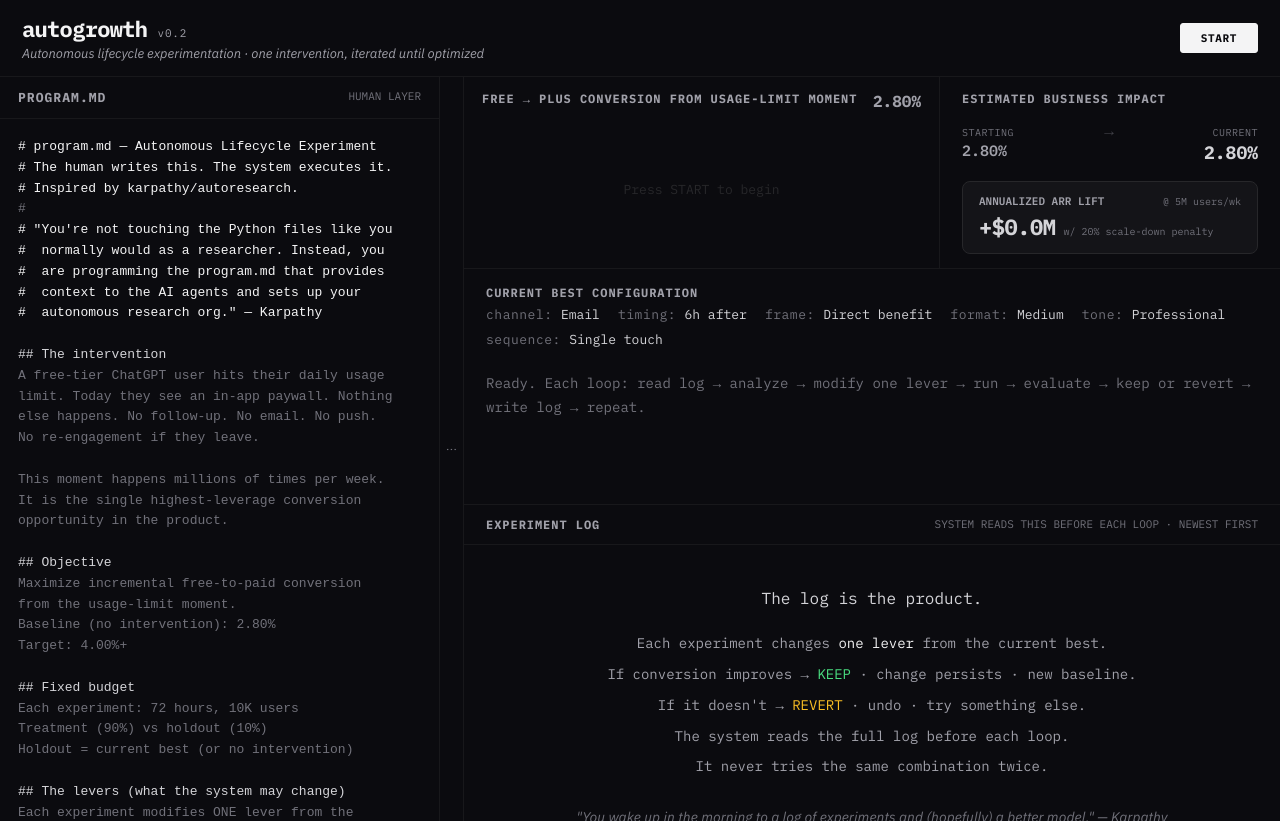
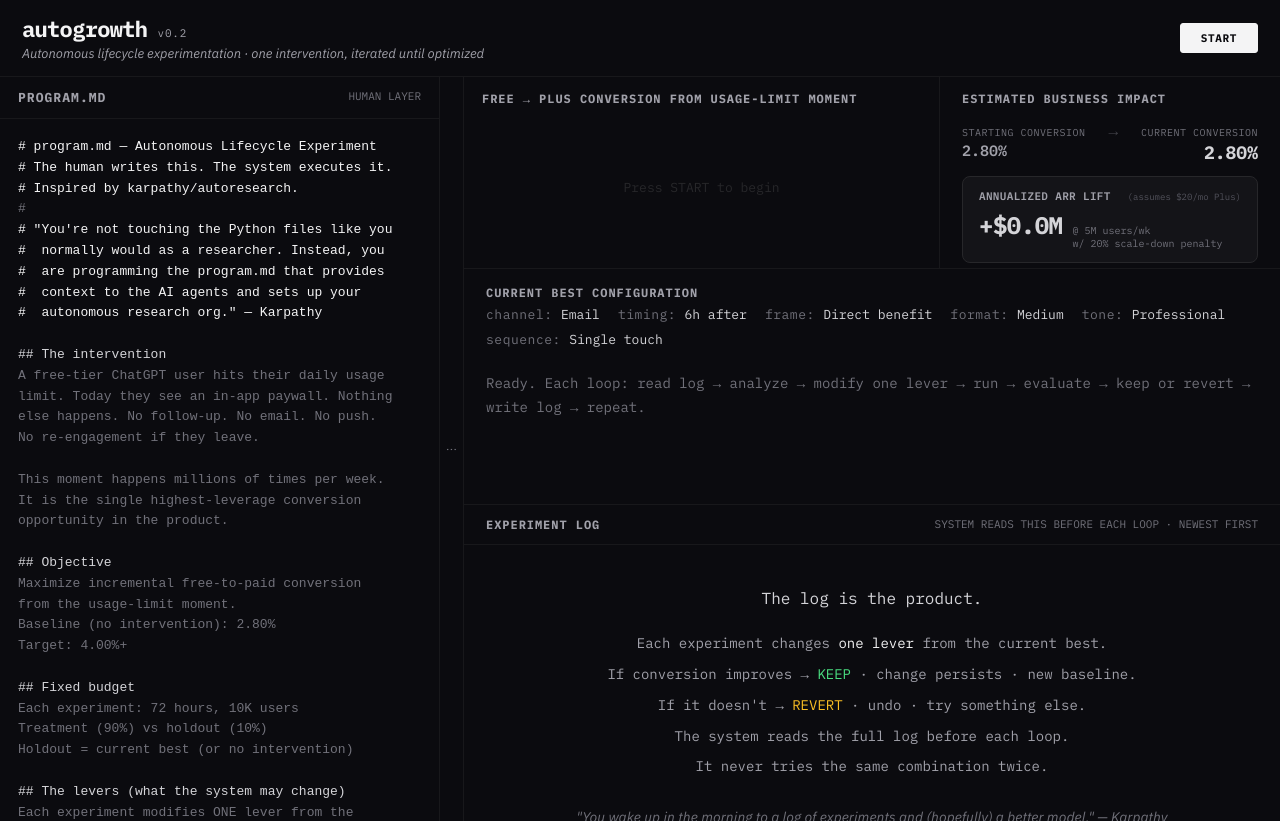
Before and after one commit to optiversion/autogrowth, a React (Vite) app: page / in a window 1280 px wide. Built offline with nearby package versions, Linux system fonts and the light colour scheme.

Commit message:
Refine Business Impact UI with clearer labels and ARR assumptions

```diff
--- a/src/autogrowth.jsx
+++ b/src/autogrowth.jsx
@@ -458,7 +458,6 @@ export default function AutoGrowth() {
             <div style={{ flex: 1, padding: "14px 18px 6px", borderRight: "1px solid #18181b", display: "flex", flexDirection: "column" }}>
               <div style={{ display: "flex", justifyContent: "space-between", marginBottom: 6 }}>
                 <span style={{ fontSize: 12, fontWeight: 700, color: "#a1a1aa", letterSpacing: "0.08em" }}>FREE → PLUS CONVERSION FROM USAGE-LIMIT MOMENT</span>
-                <span style={{ fontSize: 16, fontWeight: 700, color: conv > 2.85 ? "#4ade80" : "#a1a1aa" }}>{conv.toFixed(2)}%</span>
               </div>
               {chartData.length > 1 ? (
                 <ResponsiveContainer width="100%" height="100%">
@@ -489,12 +488,12 @@ export default function AutoGrowth() {
 
               <div style={{ display: "flex", justifyContent: "space-between", marginBottom: 12, alignItems: "baseline" }}>
                 <div>
-                  <div style={{ fontSize: 10, color: "#71717a", letterSpacing: "0.05em", marginBottom: 2 }}>STARTING</div>
+                  <div style={{ fontSize: 10, color: "#71717a", letterSpacing: "0.05em", marginBottom: 2 }}>STARTING CONVERSION</div>
                   <div style={{ fontSize: 15, color: "#a1a1aa", fontWeight: 600 }}>2.80%</div>
                 </div>
                 <div style={{ color: "#3f3f46" }}>→</div>
                 <div style={{ textAlign: "right" }}>
-                  <div style={{ fontSize: 10, color: "#71717a", letterSpacing: "0.05em", marginBottom: 2 }}>CURRENT</div>
+                  <div style={{ fontSize: 10, color: "#71717a", letterSpacing: "0.05em", marginBottom: 2 }}>CURRENT CONVERSION</div>
                   <div style={{ fontSize: 18, color: conv > 2.85 ? "#4ade80" : "#d4d4d8", fontWeight: 700 }}>{conv.toFixed(2)}%</div>
                 </div>
               </div>
@@ -509,15 +508,18 @@ export default function AutoGrowth() {
 
                 return (
                   <div style={{ background: "#141418", border: "1px solid #27272a", borderRadius: 8, padding: "12px 16px", marginTop: "auto" }}>
-                    <div style={{ display: "flex", justifyContent: "space-between", alignItems: "center", marginBottom: 4 }}>
-                      <span style={{ fontSize: 11, color: "#a1a1aa", fontWeight: 600 }}>ANNUALIZED ARR LIFT</span>
-                      <span style={{ fontSize: 10, color: "#71717a" }}>@ 5M users/wk</span>
+                    <div style={{ display: "flex", justifyContent: "space-between", alignItems: "baseline", marginBottom: 6 }}>
+                      <span style={{ fontSize: 11, color: "#a1a1aa", fontWeight: 600, letterSpacing: "0.03em" }}>ANNUALIZED ARR LIFT</span>
+                      <span style={{ fontSize: 9, color: "#52525b" }}>(assumes $20/mo Plus)</span>
                     </div>
-                    <div style={{ display: "flex", alignItems: "baseline", gap: 8 }}>
-                      <span style={{ fontSize: 22, fontWeight: 800, color: annualizedARR > 0 ? "#4ade80" : "#d4d4d8", letterSpacing: "-0.02em" }}>
+                    <div style={{ display: "flex", alignItems: "baseline", gap: 10 }}>
+                      <span style={{ fontSize: 24, fontWeight: 800, color: annualizedARR > 0 ? "#4ade80" : "#d4d4d8", letterSpacing: "-0.02em" }}>
                         +${(annualizedARR / 1_000_000).toFixed(1)}M
                       </span>
-                      <span style={{ fontSize: 10, color: "#71717a" }}>w/ 20% scale-down penalty</span>
+                      <div style={{ display: "flex", flexDirection: "column" }}>
+                        <span style={{ fontSize: 10, color: "#71717a" }}>@ 5M users/wk</span>
+                        <span style={{ fontSize: 10, color: "#71717a" }}>w/ 20% scale-down penalty</span>
+                      </div>
                     </div>
                   </div>
                 );
```
